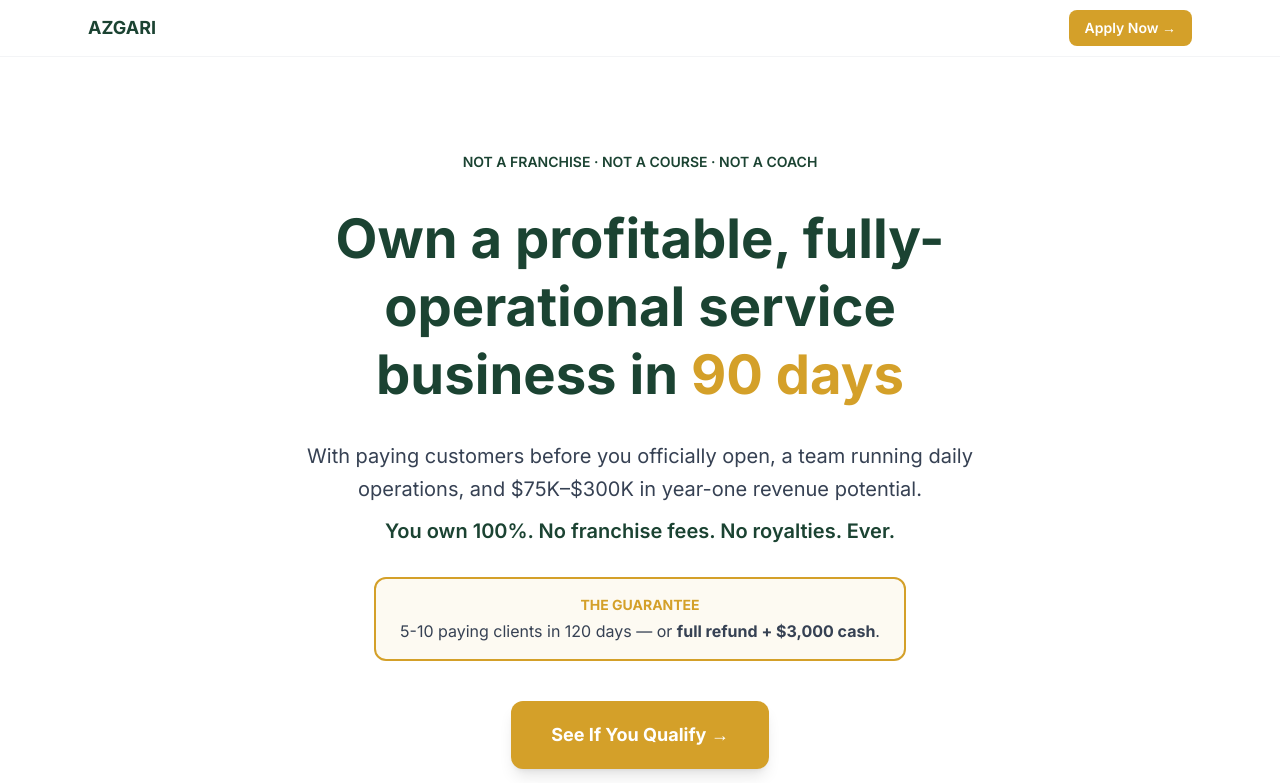
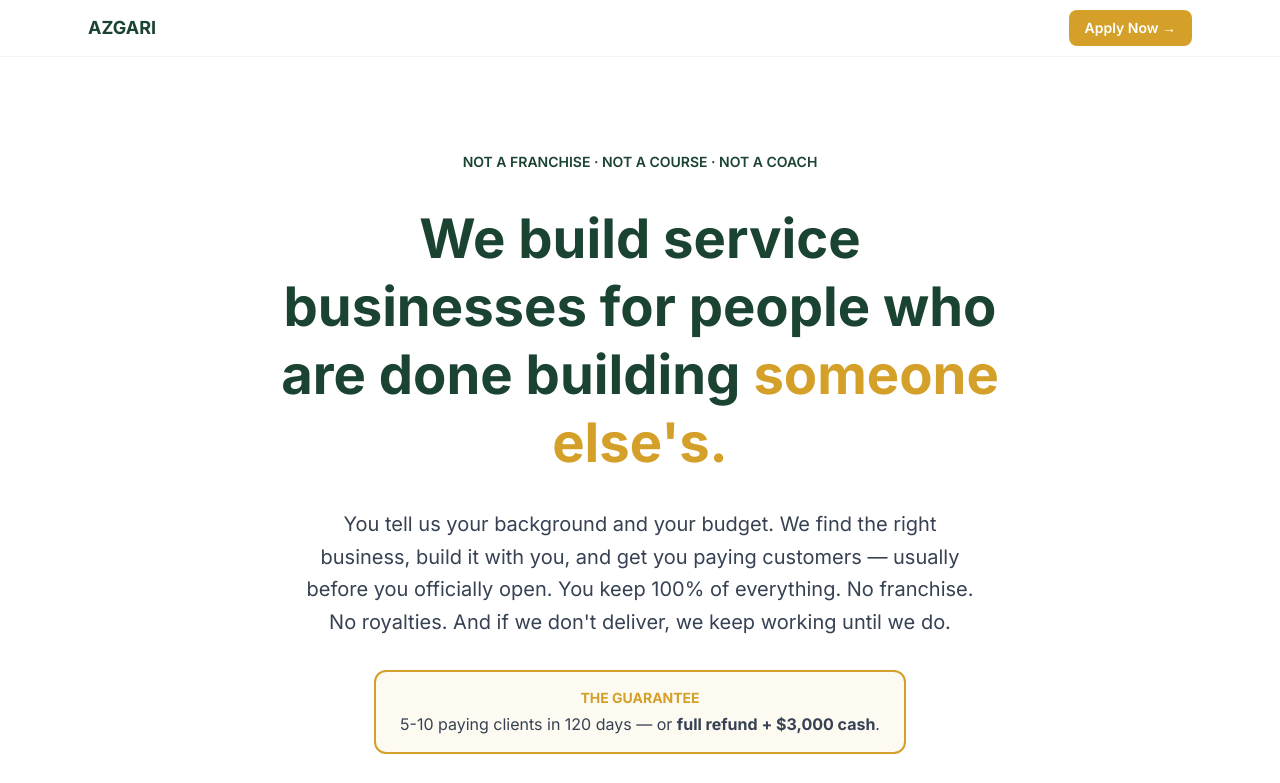
Before and after one commit to clientsuccessteam-collab/azgari-org, a Next.js app: page /qualify in a window 1280 px wide. Shown: the top 783 px of the page. Built offline with nearby package versions, Linux system fonts and the light colour scheme; no server answers.

Commit message:
Hero rewrite: one-liner + conversational copy
'We build service businesses for people who are done building someone else's.'
Supporting paragraph: conversational version explaining the model clearly.
Removes infomercial-style stacking. Says one thing clearly.

```diff
--- a/src/app/qualify/page.tsx
+++ b/src/app/qualify/page.tsx
@@ -168,16 +168,15 @@ export default function QualifyPage() {
             className="text-4xl md:text-5xl lg:text-[3.4rem] font-bold mb-8 leading-tight"
             style={{ color: "var(--color-primary)" }}
           >
-            Own a profitable, fully-operational service business in{" "}
-            <span style={{ color: "var(--color-accent)" }}>90 days</span>
+            We build service businesses for people who are done building{" "}
+            <span style={{ color: "var(--color-accent)" }}>someone else&apos;s.</span>
           </h1>
 
-          <p className="text-lg md:text-xl text-gray-700 max-w-2xl mx-auto mb-3 leading-relaxed">
-            With paying customers before you officially open, a team running daily operations,
-            and $75K–$300K in year-one revenue potential.
-          </p>
-          <p className="text-lg md:text-xl font-semibold mb-8" style={{ color: "var(--color-primary)" }}>
-            You own 100%. No franchise fees. No royalties. Ever.
+          <p className="text-lg md:text-xl text-gray-700 max-w-2xl mx-auto mb-8 leading-relaxed">
+            You tell us your background and your budget. We find the right business,
+            build it with you, and get you paying customers — usually before you officially open.
+            You keep 100% of everything. No franchise. No royalties.
+            And if we don&apos;t deliver, we keep working until we do.
           </p>
 
           {/* Guarantee callout */}
```
